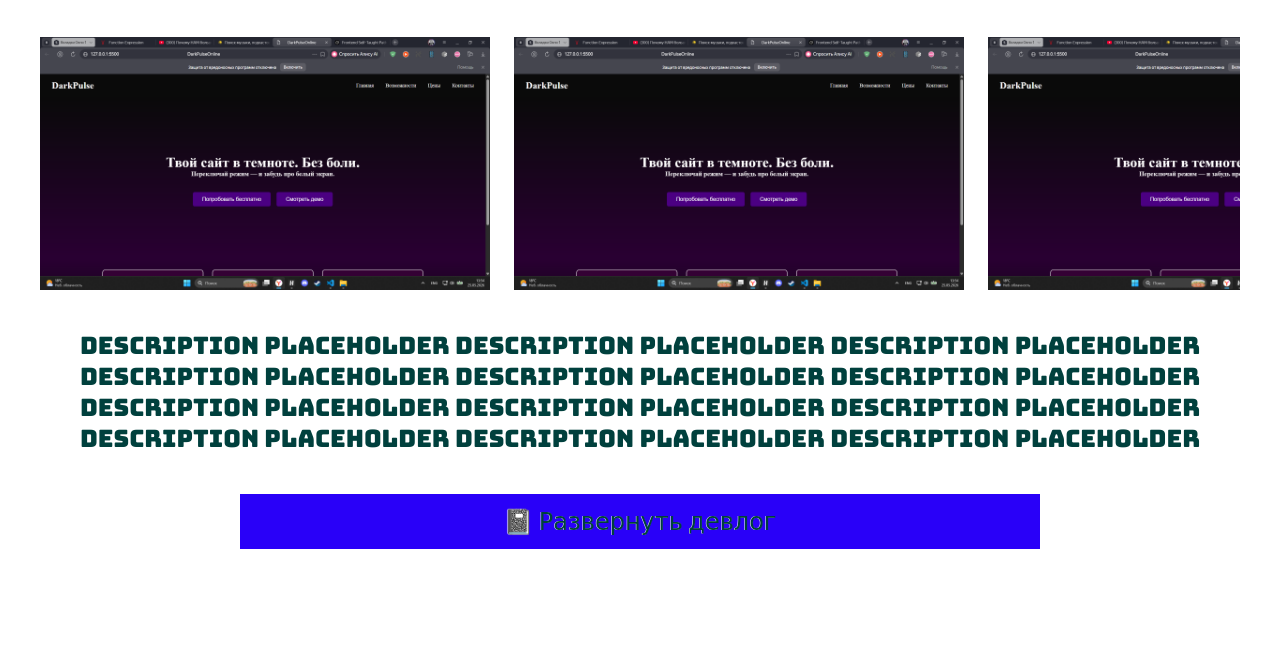
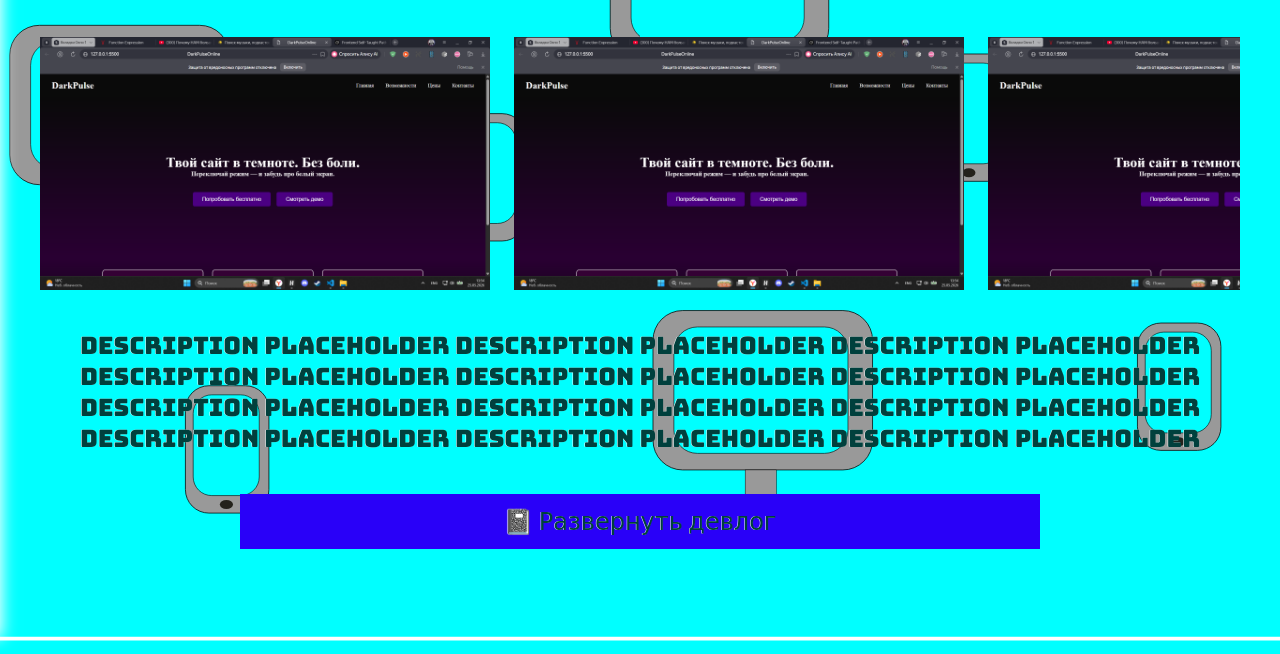
Before and after one commit to Strongpool/SMTH, a plain HTML site: page index.html in a window 1280 px wide. Shown: the part 162-816 px from the top of the page. Drawn offline with Linux system fonts and the light colour scheme.

Commit message:
hotFix 2
1. Fixing the non-displayed background

```diff
--- a/css/Main.css
+++ b/css/Main.css
@@ -63,7 +63,7 @@ body {
   min-height: 100vh;
 
   /* 4. Визуальное оформление */
-  background-image: url('Pic/Back/bgMain.svg');
+  background-image: url('../Pic/Back/bgMain.svg');
   background-size: cover;
   background-position: center;
   background-repeat: no-repeat;
```
